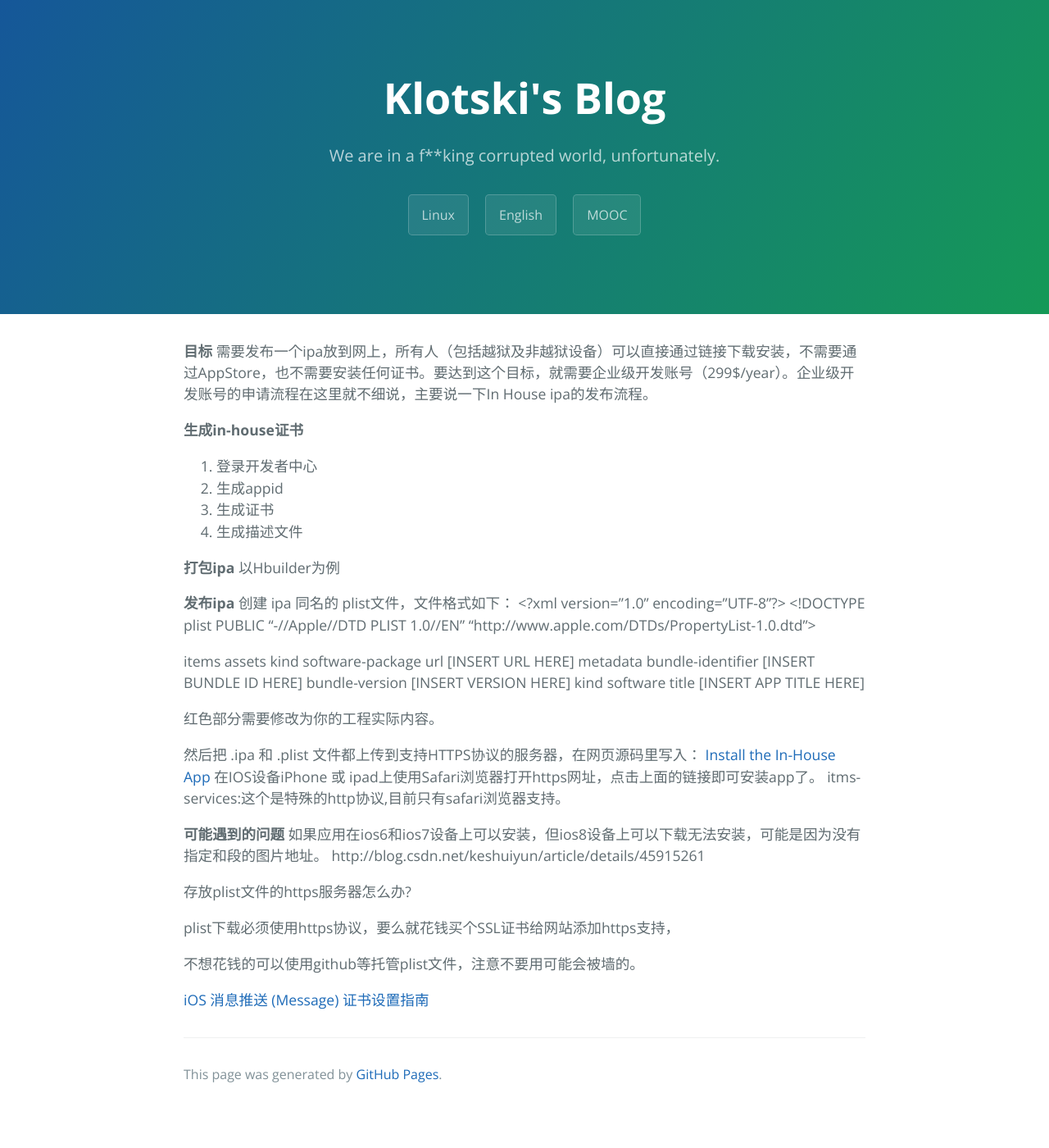
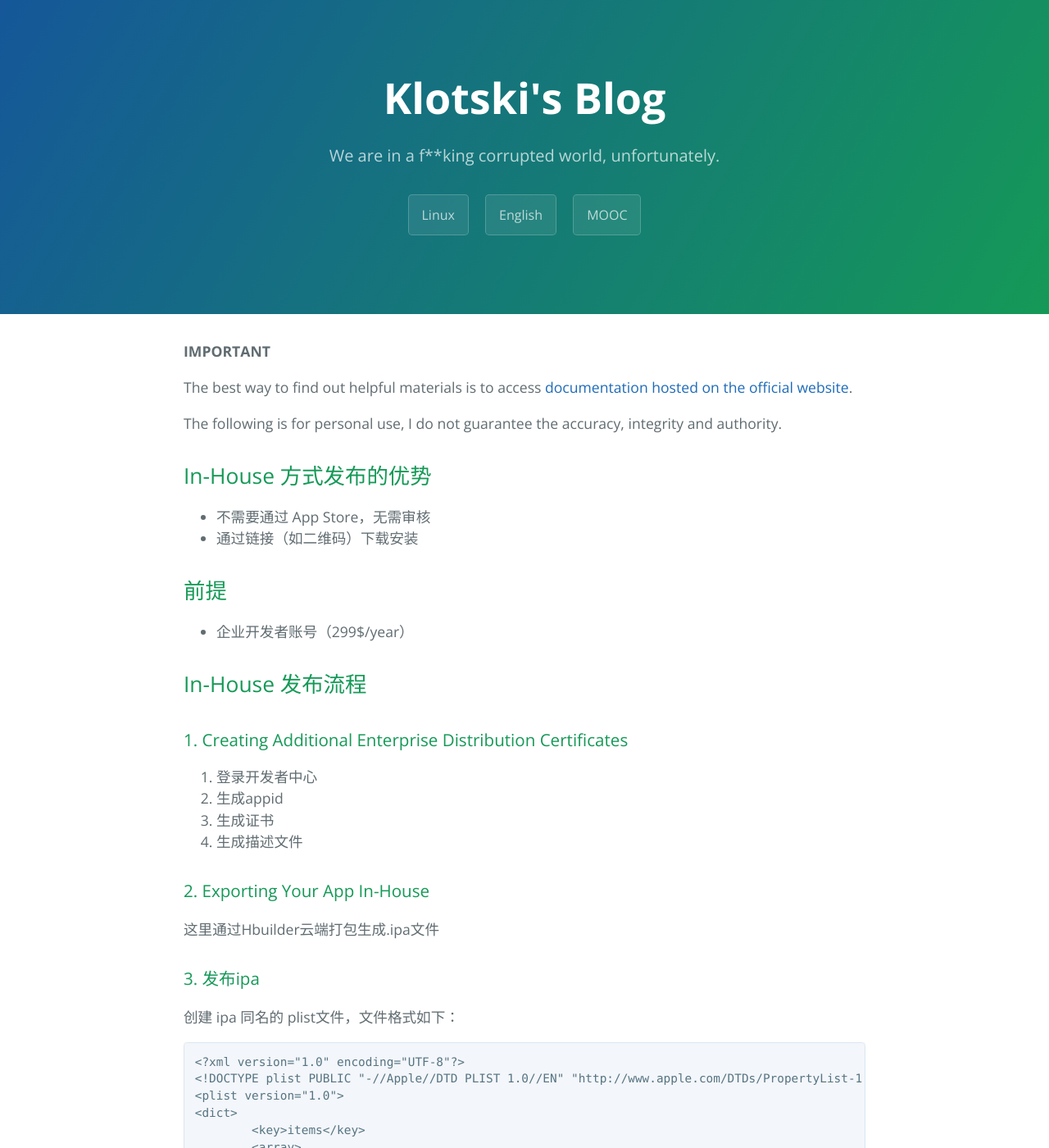
Before and after one commit to klotski/klotski.github.io, a Jekyll site: the page built from _posts/2015-01-01-In-House_Distribution.md, in a window 1280 px wide and 1400 px high. Shown: the whole window at 82% size. Built offline with Jekyll 4.4.1, drawn with Linux system fonts in a browser that asks for light colours; some of the changed text lies outside the part shown.

Commit message:
update posts

````diff
--- a/_posts/2015-01-01-Release_iOS_App_via_in-house.md
+++ b/_posts/2015-01-01-In-House_Distribution.md
@@ -1,23 +1,42 @@
 ---
 layout: default
-title: 以 in-house 方式发布ipa
+title: Building Enterprise Apps for In-House Distribution
 category: MIS
 ---
 
-**目标**
-需要发布一个ipa放到网上，所有人（包括越狱及非越狱设备）可以直接通过链接下载安装，不需要通过AppStore，也不需要安装任何证书。要达到这个目标，就需要企业级开发账号（299$/year）。企业级开发账号的申请流程在这里就不细说，主要说一下In House ipa的发布流程。
+**IMPORTANT**
 
-**生成in-house证书**
+The best way to find out helpful materials is to access [documentation hosted on the official website][official-doc].
+
+The following is for personal use, I do not guarantee the accuracy, integrity and authority.
+
+## In-House 方式发布的优势
+
+- 不需要通过 App Store，无需审核
+- 通过链接（如二维码）下载安装
+
+## 前提
+
+- 企业开发者账号（299$/year）
+
+## In-House 发布流程
+
+### 1. Creating Additional Enterprise Distribution Certificates
+
 1. 登录开发者中心
 2. 生成appid
 3. 生成证书
 4. 生成描述文件
 
-**打包ipa**
-以Hbuilder为例
+### 2. Exporting Your App In-House
 
-**发布ipa**
+这里通过Hbuilder云端打包生成.ipa文件
+
+### 3. 发布ipa
+
 创建 ipa 同名的 plist文件，文件格式如下：
+
+```
 <?xml version="1.0" encoding="UTF-8"?>
 <!DOCTYPE plist PUBLIC "-//Apple//DTD PLIST 1.0//EN" "http://www.apple.com/DTDs/PropertyList-1.0.dtd">
 <plist version="1.0">
@@ -49,23 +68,25 @@ category: MIS
         </array>
 </dict>
 </plist>
-
-红色部分需要修改为你的工程实际内容。
+```
 
 然后把 .ipa 和 .plist 文件都上传到支持HTTPS协议的服务器，在网页源码里写入：
+
 <a href="itms-services://?action=download-manifest&url=https://mydomain.com/apps/MyInHouseApp.plist" id="text">Install the In-House App</a>
-在IOS设备iPhone 或 ipad上使用Safari浏览器打开https网址，点击上面的链接即可安装app了。
-itms-services:这个是特殊的http协议,目前只有safari浏览器支持。
 
-**可能遇到的问题**
-如果应用在ios6和ios7设备上可以安装，但ios8设备上可以下载无法安装，可能是因为没有指定<full-size-image>和<display-image>段的图片地址。
-http://blog.csdn.net/keshuiyun/article/details/45915261
+在iOS设备上使用Safari浏览器打开https网址，点击上面的链接即可安装app了。
 
-存放plist文件的https服务器怎么办?
-
-plist下载必须使用https协议，要么就花钱买个SSL证书给网站添加https支持，
-
-不想花钱的可以使用github等托管plist文件，注意不要用可能会被墙的。
+itms-services是特殊的http协议,目前只有safari浏览器支持。
 
 
-[iOS 消息推送 (Message) 证书设置指南](http://www.cnblogs.com/huangzizhu/p/4137571.html)
+**存放plist文件的https服务器怎么办?**
+
+plist下载必须使用https协议，要么就花钱买个SSL证书给网站添加https支持，或者使用github等托管plist文件。
+
+
+See also:
+
+- [Choosing a Membership1](https://developer.apple.com/support/compare-memberships/)
+- [iOS 消息推送 (Message) 证书设置指南](http://www.cnblogs.com/huangzizhu/p/4137571.html)
+
+[official-doc]: https://developer.apple.com/library/content/documentation/IDEs/Conceptual/AppDistributionGuide/DistributingEnterpriseProgramApps/DistributingEnterpriseProgramApps.html#//apple_ref/doc/uid/TP40012582-CH33-SW1
````
Also changed, not shown: _posts/1970-01-01-Collection.md (+4 -0 lines), _posts/2014-01-01-RobotFramework_and_Selenium2Library.md (+58 -0 lines), _posts/2015-01-01-Tomcat_and_MySQL_on_Windows.md (+37 -12 lines).
